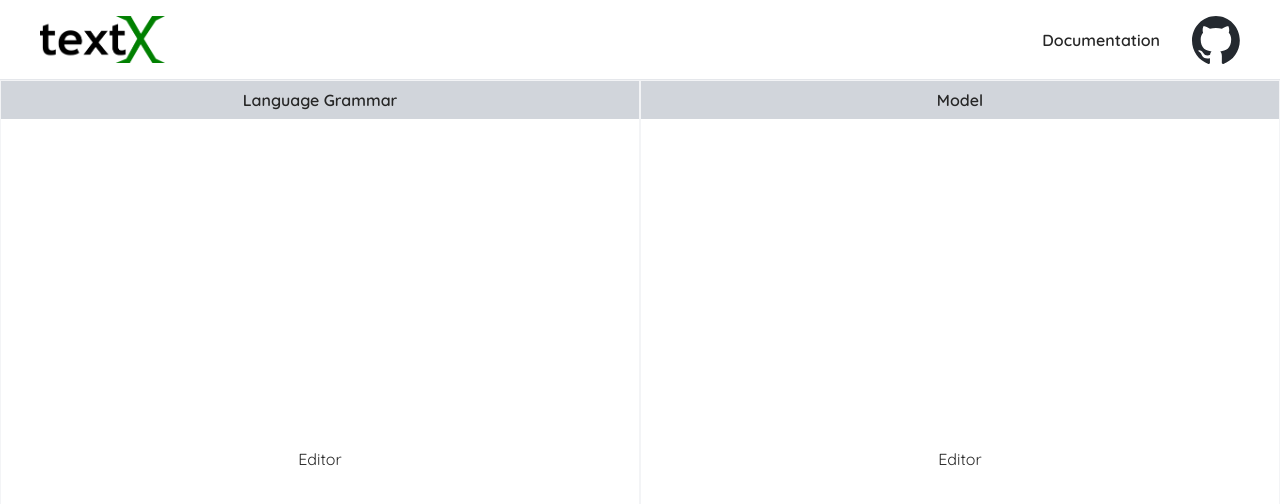
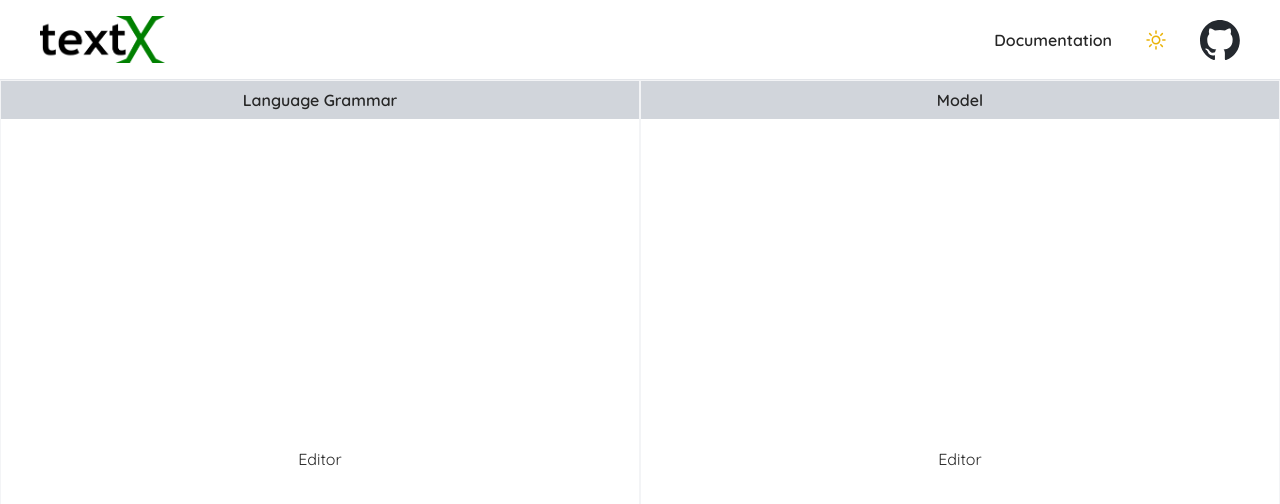
Before and after one commit to textX/textx-playground, a React (Vite) app: page / in a window 1280 px wide. Shown: the top 504 px of the page. Built offline with nearby package versions, Linux system fonts and the light colour scheme.

Commit message:
Implement theme toggler

```diff
--- a/package.json
+++ b/package.json
@@ -10,6 +10,7 @@
     "preview": "vite preview"
   },
   "dependencies": {
+    "@heroicons/react": "^2.1.1",
     "react": "^18.2.0",
     "react-dom": "^18.2.0"
   },
--- a/src/App.tsx
+++ b/src/App.tsx
@@ -4,7 +4,7 @@ import Playground from "./pages/Playground";
 function App() {
 
   return (
-    <div className="flex flex-col h-full text-[#262626]">
+    <div className="flex flex-col h-full text-[#262626] dark:text-[#ebebeb] bg-white dark:bg-gray-900">
       <Header />
       <Playground />
     </div>
--- a/src/components/Header.tsx
+++ b/src/components/Header.tsx
@@ -1,23 +1,26 @@
 
+import GithubLogoUrl from '../assets/github-logo.svg';
+import ThemeToggler from './ThemeToggler';
 import textXLogoUrl from '/textx-logo.png';
-import GithubLogoUrl from '../assets/github-logo.svg';
 
 export default function Header() {
     return (
-        <header className="border-b border-gray-200 h-[80px] flex flex-row item-center justify-between py-4 px-10">
+        <header className="dark:bg-gray-900 border-b border-gray-200 dark:border-gray-700 h-[80px] flex flex-row item-center justify-between py-4 px-10">
             <div className={'relative h-full flex w-40'}>
                 <img
                     src={textXLogoUrl}
                     alt="TextX Logo"
+                    className="dark:invert"
                 />
             </div>
             <nav className="flex flex-row items-center space-x-8">
                 <a href={'https://textx.github.io/textX/stable/'} target={'_blank'} className="font-semibold">Documentation</a>
+                <ThemeToggler />
                 <a href={'https://github.com/textX/textX'} target={'_blank'}>
                     <img
                         src={GithubLogoUrl}
                         alt="Github Logo"
-                        className="w-12 h-12"
+                        className="w-10 h-10 dark:invert"
                     />
                 </a>
             </nav>
--- /dev/null
+++ b/src/components/ThemeToggler.tsx
@@ -0,0 +1,37 @@
+import { MoonIcon, SunIcon } from '@heroicons/react/24/outline';
+import { useEffect, useState } from 'react';
+
+export default function ThemeToggler() {
+  const [theme, setTheme] = useState<'light' | 'dark'>();
+
+  useEffect(() => {
+    const currentTheme = localStorage.theme ?? 'light';
+    setTheme(currentTheme);
+    if (currentTheme === 'dark') {
+      document.documentElement.classList.add('dark')
+    }
+  }, []);
+
+  const toggleTheme = async () => {
+    const newTheme = theme === 'dark' ? 'light' : 'dark';
+    setTheme(newTheme);
+    const { documentElement } = document;
+    if (newTheme === 'dark') {
+      documentElement.classList.add('dark')
+    } else {
+      documentElement.classList.remove('dark')
+    }
+    localStorage.setItem('theme', newTheme);
+  }
+
+  if (!theme) {
+    return null;
+  }
+
+  return (
+    <div onClick={() => toggleTheme()} className="cursor-pointer hover:opacity-80">
+      <SunIcon className="w-6 h-6 text-yellow-500 inline dark:hidden" />
+      <MoonIcon className="w-6 h-6 text-blue-500 hidden dark:inline" />
+    </div>
+  );
+}
--- a/src/pages/Playground.tsx
+++ b/src/pages/Playground.tsx
@@ -1,7 +1,7 @@
 function Playground() {
 
-    const editorContainerClassNames = "w-full flex flex-col border border-gray-100";
-    const editorTitleClassNames = "flex justify-center items-center h-[40px] bg-gray-300 font-semibold";
+    const editorContainerClassNames = "w-full flex flex-col border border-gray-100 dark:border-gray-800";
+    const editorTitleClassNames = "flex justify-center items-center h-[40px] bg-gray-300 dark:bg-gray-700 font-semibold";
 
     return (
         <div className="flex flex-row w-full h-full">
--- a/tailwind.config.js
+++ b/tailwind.config.js
@@ -4,6 +4,7 @@ export default {
     "./index.html",
     "./src/**/*.{js,ts,jsx,tsx}",
   ],
+  darkMode: 'class',
   theme: {
     extend: {
       fontFamily: {
```
Also changed, not shown: 1 other file (tests, documents, lock files or other folders).
